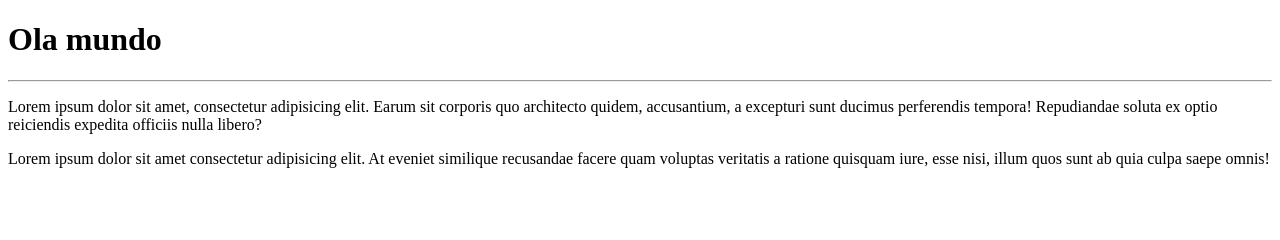
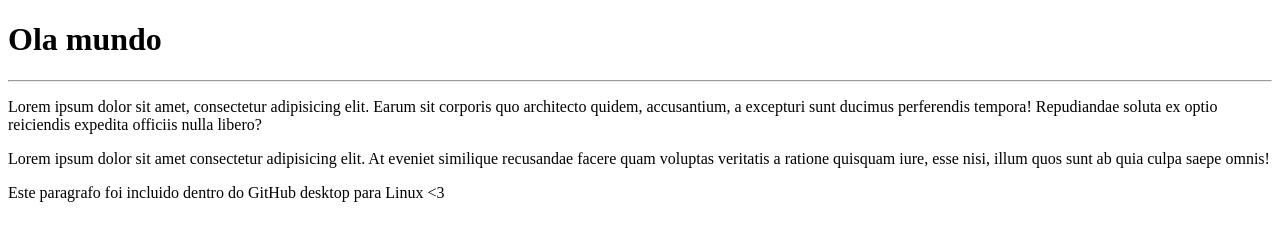
Before and after one commit to RodrigoPig/Curso-de-Git-GitHub, a plain HTML site: page Site Exemplo/index.html in a window 1280 px wide. Drawn offline with Linux system fonts and the light colour scheme.

Commit message:
Alteração do arquivo index
Inclusão de um novo paragrafo (linha 14)

```diff
--- a/Site Exemplo/index.html
+++ b/Site Exemplo/index.html
@@ -11,5 +11,6 @@
     <hr>
     <p>Lorem ipsum dolor sit amet, consectetur adipisicing elit. Earum sit corporis quo architecto quidem, accusantium, a excepturi sunt ducimus perferendis tempora! Repudiandae soluta ex optio reiciendis expedita officiis nulla libero?</p>
     <p>Lorem ipsum dolor sit amet consectetur adipisicing elit. At eveniet similique recusandae facere quam voluptas veritatis a ratione quisquam iure, esse nisi, illum quos sunt ab quia culpa saepe omnis!</p>
+    <p>Este paragrafo foi incluido dentro do GitHub desktop para Linux &lt;3</p>
 </body>
 </html>
```
